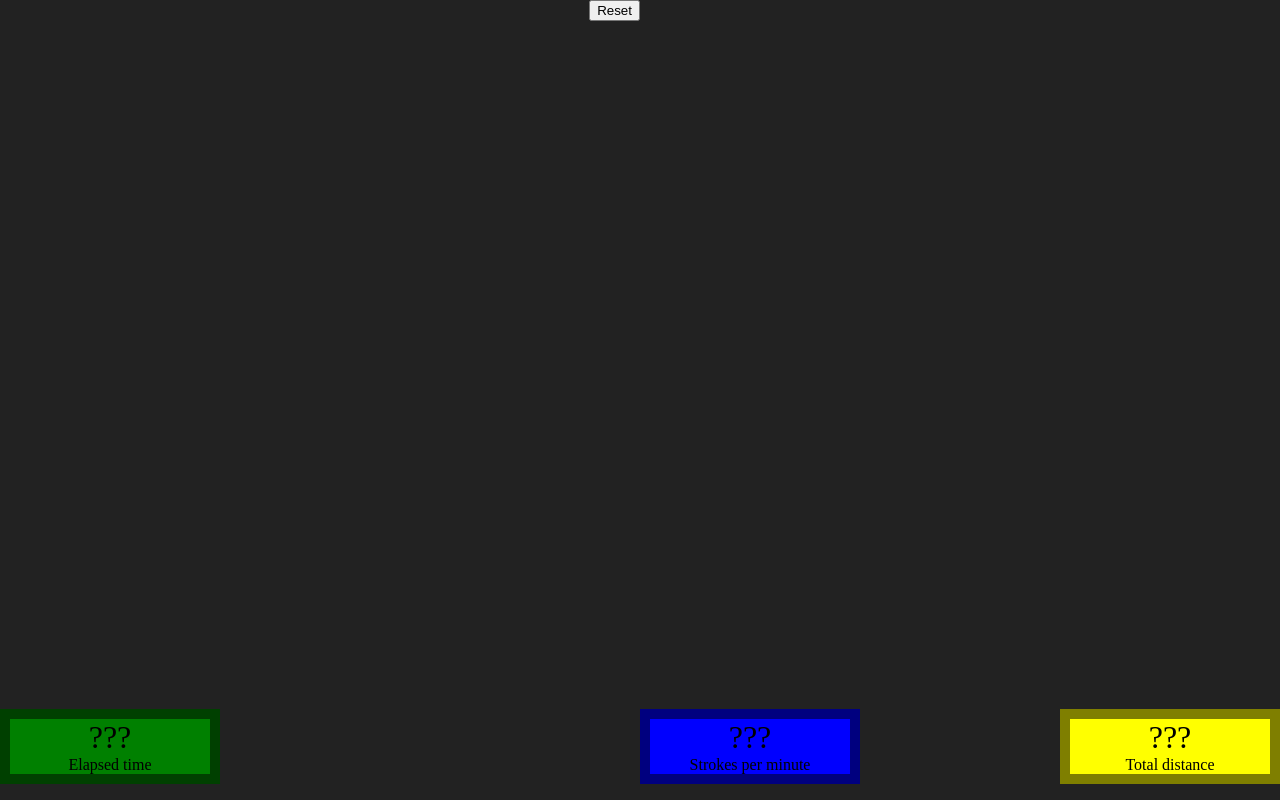
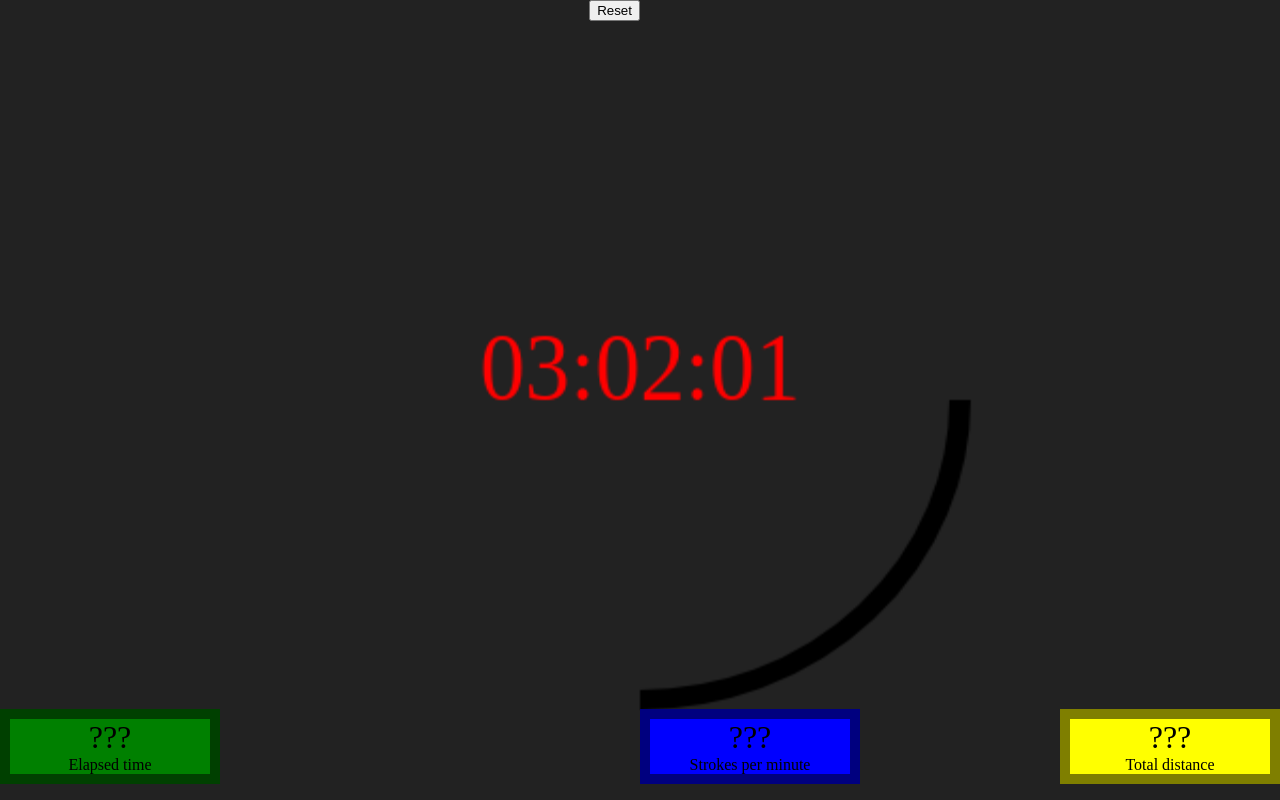
Before and after one commit to crertel/node-wr, a website: page public/index.html in a window 1280 px wide. Drawn offline with Linux system fonts and the light colour scheme.

Commit message:
Add basic rendering of progress arc and time.

```diff
--- a/public/index.html
+++ b/public/index.html
@@ -86,18 +86,23 @@
     </div>
 
     <script>
-      var ws = new WebSocket("ws://" + location.host);
-      var $resetButton = document.getElementById("reset_button");
+
+
+      var $viewport = document.getElementById('viewport');
+
+      var $resetButton = document.getElementById('reset_button');
 
       var $dispStrokesPerMinute = document.getElementById('-strokesPerMinute');
       var $dispElapsedTime = document.getElementById('-elapsedTime');
       var $dispTotalDistance = document.getElementById('-totalDistance');
 
+      /*
       $resetButton.onclick = function postReset() {
         var msg = { msg: "reset rower"};
         ws.send( JSON.stringify(msg) );
       };
 
+      var ws = new WebSocket("ws://" + location.host);
       ws.onmessage = function(rawMsg) {
         var msg = JSON.parse(rawMsg.data);
 
@@ -111,6 +116,68 @@
 
         }
       }
+      */
+      var ctx = $viewport.getContext('2d');
+
+      function renderViewport( distance, timeLeft ){
+
+        var progress = distance/kMaxDistance;
+        ctx.canvas.height = $viewport.height;
+        ctx.canvas.width = $viewport.width;
+
+        ctx.beginPath();
+        ctx.arc(  ctx.canvas.width/2,
+                      ctx.canvas.height/2,
+                      ctx.canvas.width/4,
+                      0,
+                      progress * 2 * Math.PI,
+                    false);
+        ctx.strokeStyle = 'black';
+        ctx.lineWidth = 10;
+        ctx.stroke();
+
+        ctx.fillStyle = "#ff0000";
+        ctx.font = "48px serif";
+        ctx.textAlign = 'center';
+        ctx.fillText( timeLeft,
+                      ctx.canvas.width/2,
+                      ctx.canvas.height/2,
+                      ctx.canvas.width/4);
+      }
+
+      var readings = {
+        displayTimeSeconds: 1,
+        displayTimeMinutes: 2,
+        displayTimeHours: 3
+      };
+
+      var kMaxDistance = 2000;
+      var distance = 0;
+      var speed = 100; // speed in m/s
+
+      var lastTime = new Date();
+
+      function update() {
+        var currTime = new Date();
+        distance += speed * ( (currTime - lastTime) / 1000 );
+        lastTime = currTime;
+
+        renderViewport(distance,
+                      (
+                        (readings.displayTimeHours > 9) ? readings.displayTimeHours : ("0"+readings.displayTimeHours)
+                      )
+                      + ":"
+                      + (
+                        (readings.displayTimeMinutes > 9) ? readings.displayTimeMinutes : ("0"+readings.displayTimeMinutes)
+                      )
+                      + ":"
+                      + ((readings.displayTimeSeconds > 9) ? readings.displayTimeSeconds : ("0"+readings.displayTimeSeconds) )
+                      );
+        window.requestAnimationFrame( update );
+      }
+
+      window.requestAnimationFrame( update );
+
 
       /*
       Readings may be:
```
